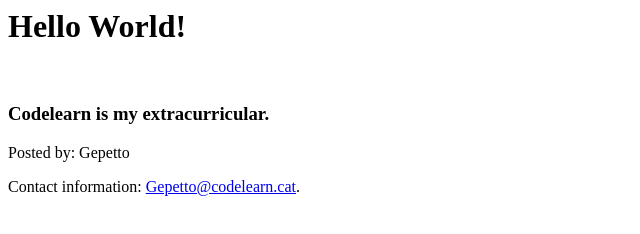
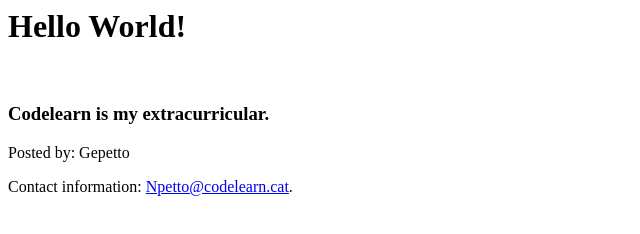
Before and after one commit to NohanShahAlam/Branca, a plain HTML site: page index.html in a window 1280 px wide. Shown: the full height of the page, 0-640 px from the left. Drawn offline with Linux system fonts and the light colour scheme.

Commit message:
Finished the new footer [issue 53]

```diff
--- a/index.html
+++ b/index.html
@@ -6,6 +6,6 @@
 
   <p>Contact information: <a href="mailto:Gepetto@codelearn.com">
 
-  Gepetto@codelearn.cat</a>.</p>
+  Npetto@codelearn.cat</a>.</p>
 
 </footer>
```
